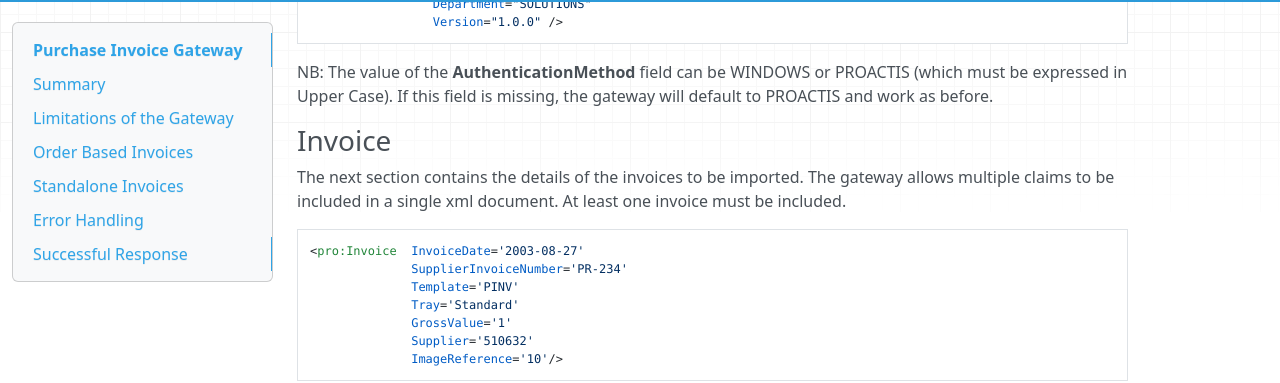
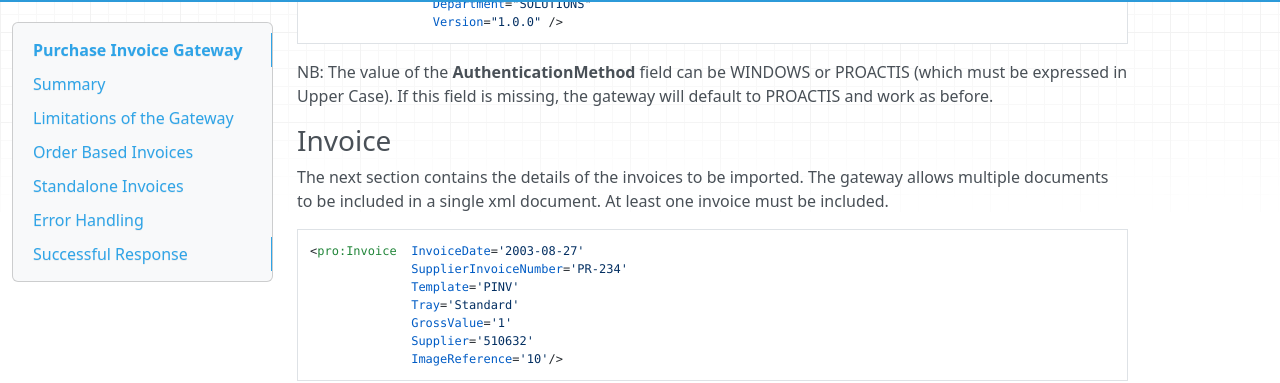
Before and after one commit to proactis-documentation/documentation-source, an MkDocs documentation site: the page built from docs/p2p/purchaseInvoiceGateway.md, in a window 1280 px wide and 900 px high, scrolled down 1480 px. Shown: the part 94-477 px from the top of the window. Built offline with MkDocs 1.6.1, drawn with Linux system fonts in a browser that asks for light colours; nearby versions of some CDN libraries; old or Windows-style settings are respelled for this version of MkDocs; some of the changed text lies outside the part shown.

Commit message:
Invoices

````diff
--- a/docs/p2p/purchaseInvoiceGateway.md
+++ b/docs/p2p/purchaseInvoiceGateway.md
@@ -73,7 +73,7 @@ NB: The value of the __AuthenticationMethod__ field can be WINDOWS or PROACTIS (
 
 ### Invoice
 
-The next section contains the details of the invoices to be imported.  The gateway allows multiple claims to be included in a single xml document.  At least one invoice must be included.
+The next section contains the details of the invoices to be imported.  The gateway allows multiple documents to be included in a single xml document.  At least one invoice must be included.
 
 ```xml
 <pro:Invoice  InvoiceDate='2003-08-27'
@@ -236,7 +236,7 @@ NB: The value of the __AuthenticationMethod__ field can be WINDOWS or PROACTIS (
 
 ### Invoice
 
-The next section contains the details of the invoices to be imported.  The gateway allows multiple claims to be included in a single xml document.  At least one invoice must be included.
+The next section contains the details of the invoices to be imported.  The gateway allows multiple documents to be included in a single xml document.  At least one invoice must be included.
 
 ```xml
 <pro:Invoice InvoiceDate="2003-08-27"
````
Also changed, not shown: other parts of docs/p2p/purchaseInvoiceGateway.md (+2 -2 lines).
